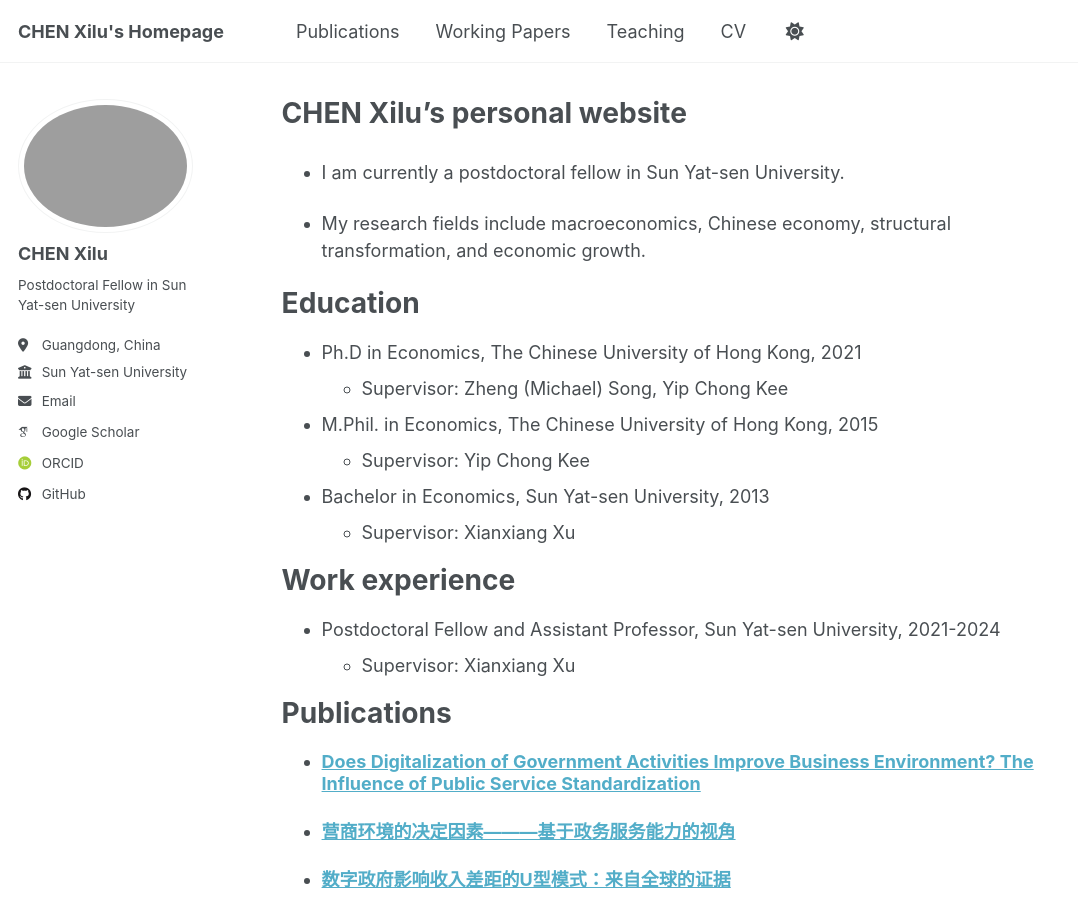
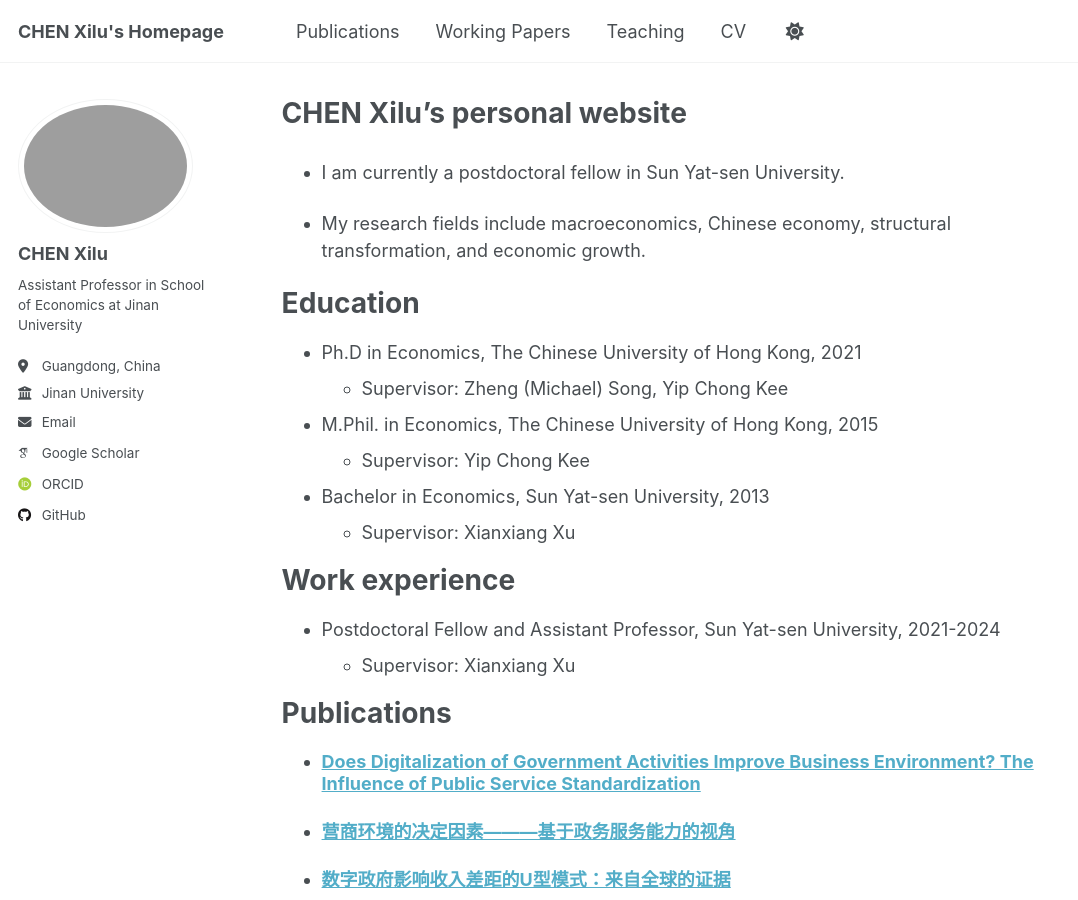
Before and after one commit to Xilu-CHEN/xilu-chen.github.io, a Jekyll site: the page built from _pages/about.md, in a window 1280 px wide and 900 px high. Shown: the whole window, without its empty margins (0-1078 px from the left). Built offline with Jekyll 4.4.1, drawn with Linux system fonts in a browser that asks for light colours; some web fonts are replaced; a script that is not in the unit is left out.

Commit message:
Update _config.yml

```diff
--- a/_config.yml
+++ b/_config.yml
@@ -12,7 +12,7 @@ site_theme               : "default"
 title                    : "CHEN Xilu's Homepage"
 title_separator          : "-"
 name                     : &name "CHEN Xilu"
-description              : &description "Postdoctoral Fellow in Sun Yat-sen University"
+description              : &description "Assistant Professor in School of Economics at Jinan University"
 url                      : https://xilu-chen.github.io # the base hostname & protocol for your site e.g. "https://[your GitHub username].github.io" or if you already have some other page hosted on Github then use "https://[your GitHub username].github.io/[Your Repo Name]"
 baseurl                  : "" # the subpath of your site, e.g. "/blog"
 repository               : "xilu-chen.github.io"
@@ -25,9 +25,9 @@ author:
   avatar           : "CHEN_Xilu.png"
   name             : "CHEN Xilu"
   pronouns         : # example: "she/her"
-  bio              : "Postdoctoral Fellow in Sun Yat-sen University"
+  bio              : "Assistant Professor in School of Economics at Jinan University"
   location         : "Guangdong, China"
-  employer         : "Sun Yat-sen University"
+  employer         : "Jinan University"
   uri              : # URL
   email            : "xilu.tony.chen@gmail.com"
 
```
